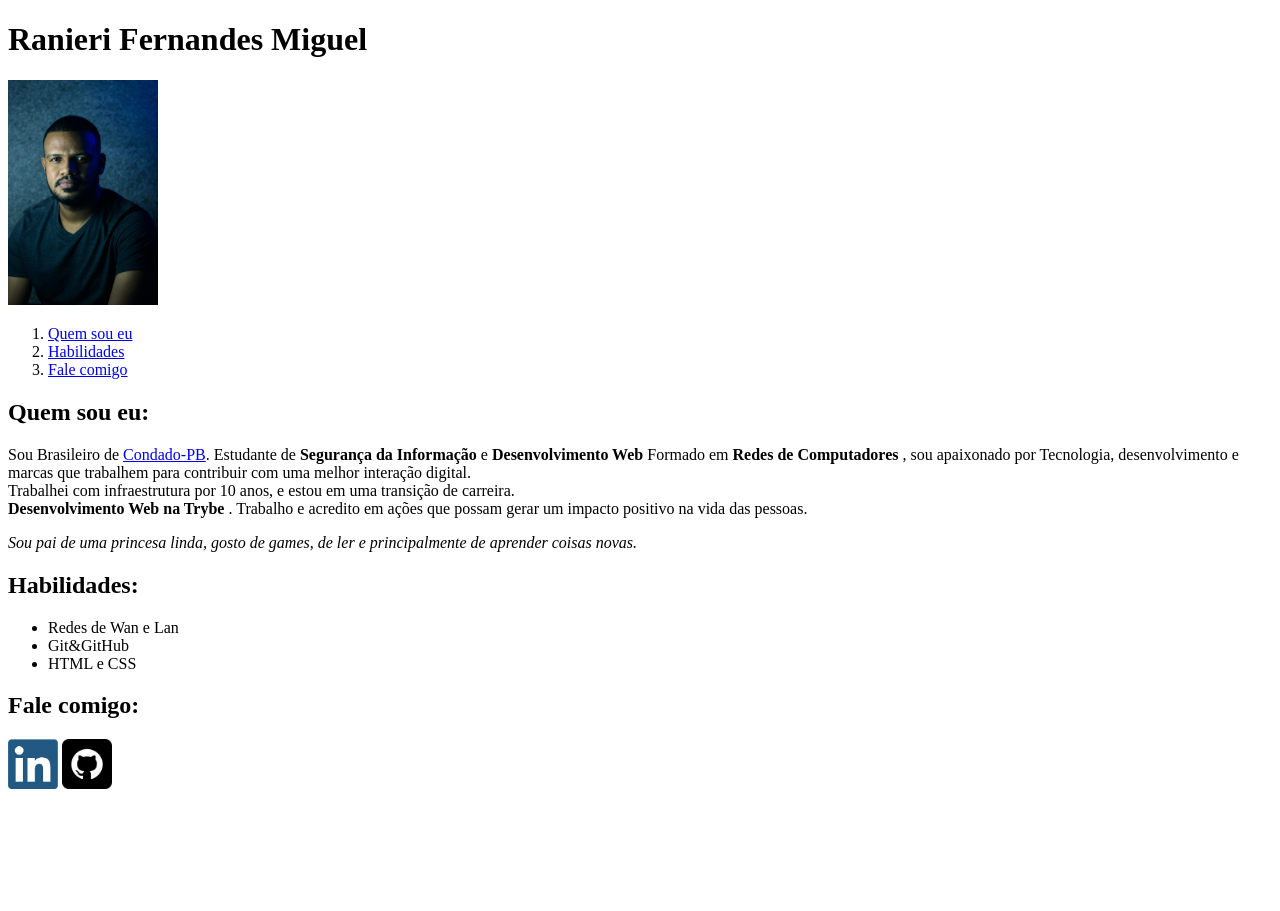
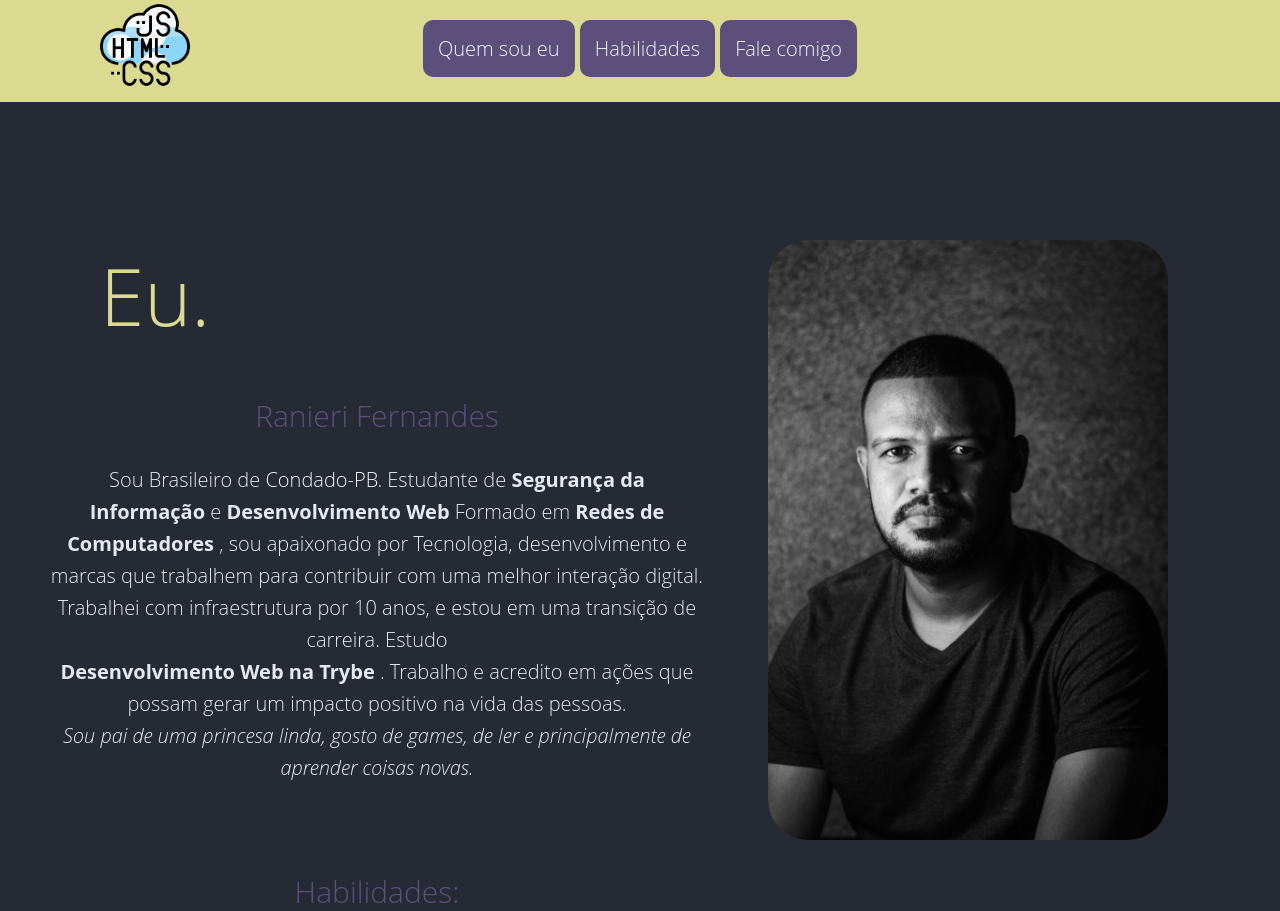
Before and after one commit to ranierirfm/ranierirfm.github.io, a plain HTML site: page index.html in a window 1280 px wide. Shown: the top 911 px of the page. Before the commit the page ends 801 px from the top, so only its background shows below. Drawn offline with Linux system fonts and the light colour scheme.

Commit message:
inicio estilizaçao

```diff
--- a/index.html
+++ b/index.html
@@ -1,43 +1,78 @@
 <!DOCTYPE html>
 <html lang="pt-br">
+
 <head>
     <meta charset="UTF-8">
     <meta http-equiv="X-UA-Compatible" content="IE=edge">
     <meta name="viewport" content="width=device-width, initial-scale=1.0">
     <title>Portifolio Ranieri Fernandes</title>
+    <link rel="stylesheet" type="text/css" href="style.css">
 </head>
+
 <body>
+    <!-- Menu superior -->
+    <nav>
+        <ul class="nav">
 
-    <h1>Ranieri Fernandes Miguel</h1>
+            <li class="menuitem"><a href="#Quem sou eu:">Quem sou eu</a></li>
+            <li class="menuitem"><a href="#Habilidades">Habilidades</a></li>
+            <li class="menuitem"><a href="#Fale comigo">Fale comigo</a></li>
+    </nav>
 
-    <img src="./Imagens/perfil.jpg" width="150px" alt="foto de ranieri">
 
-    <ol>
-        <li><a href="#Quem sou eu:">Quem sou eu</a></li>
-        <li><a href="#Habilidades">Habilidades</a></li>
-        <li><a href="#Fale comigo">Fale comigo</a></li>
-    </ol>
+    <!-- Apresentação com foto -->
+    <div class="Eu">
+        <h1>Eu.</h1>
+    </div>
+    <div class="logo2">
+        <p>
+            <img src="./Imagens/coding.png" width="90" alt="web">
+        </p>
+    </div>
 
-    <h2 id="Quem sou eu:">Quem sou eu:</h2>
+    <div class="foto">
+        <p>
+            <img src="./Imagens/IMG-20220212-WA0030.jpg" width="400" alt="foto de ranieri">
+        </p>
+    </div>
 
+    <div class="quemSouEu">
         <p>
-        Sou Brasileiro de <a href="https://www.google.com/maps/place/Condado,+PB,+58714-000/@-6.9082978,-37.608486,15z/data=!3m1!4b1!4m5!3m4!1s0x7a597a2b6793dfb:0xd632db60469eb726!8m2!3d-6.9104011!4d-37.6005909" target="_blank" >Condado-PB</a>. Estudante de <strong> Segurança da Informação</strong> e <strong> Desenvolvimento Web </strong>
-        Formado em <strong> Redes de Computadores</strong> , sou apaixonado por Tecnologia, desenvolvimento e marcas que trabalhem para contribuir com uma melhor interação digital. <br>Trabalhei com infraestrutura por 10 anos, e estou em uma transição de carreira. <br><strong> Desenvolvimento Web na Trybe</strong> . Trabalho e acredito em ações que possam gerar um impacto positivo na vida das pessoas.
+            <h2 id="Quem sou eu:">Ranieri Fernandes</h2>
+            <br> Sou Brasileiro de <a href="https://www.google.com/maps/place/Condado,+PB,+58714-000/@-6.9082978,-37.608486,15z/data=!3m1!4b1!4m5!3m4!1s0x7a597a2b6793dfb:0xd632db60469eb726!8m2!3d-6.9104011!4d-37.6005909" target="_blank">Condado-PB</a>.
+            Estudante de <strong> Segurança da Informação</strong> e <strong>
+            Desenvolvimento Web </strong> Formado em <strong> Redes de Computadores</strong> , sou apaixonado por Tecnologia, desenvolvimento e marcas que trabalhem para contribuir com uma melhor interação digital. <br>Trabalhei com infraestrutura por
+            10 anos, e estou em uma transição de carreira. Estudo<br><strong> Desenvolvimento Web na Trybe</strong> . Trabalho e acredito em ações que possam gerar um impacto positivo na vida das pessoas.
+            <br>
+            <em>Sou pai de uma princesa linda, gosto de games, de ler e principalmente de aprender coisas novas.</em></p>
+        <br>
+        <div class="habilidades">
+            <h2 id="habilidades:">Habilidades:</h2>
+            <div class="logo1">
+                <p>
+                    <img src="./Imagens/file.png" width="100" alt="habilidades">
                 </p>
-        <p> <em>Sou pai de uma princesa linda, gosto de games, de ler e principalmente de aprender coisas novas.</em></p>
-
-    <h2 id="Habilidades:">Habilidades:</h2>
-
+            </div>
+            <br>
             <ul>
                 <li>Redes de Wan e Lan</li>
                 <li>Git&GitHub</li>
                 <li>HTML e CSS</li>
             </ul>
+            </p>
+        </div>
+    </div>
 
- <h2 id="Fale comigo">Fale comigo:</h2>
+    <!-- Menu Inferior -->
+    <!-- <div class="faleComigo">
+        <footer>
+            <ul>
+                <li>teste1</li>
+                <li>teste2</li>
+                <li>teste3</li>
+            </ul>
+        </footer> -->
+    </div>
+</body>
 
-    <a href="https://www.linkedin.com/in/ranieri-fernandes/" target="_blank"><img src="./Imagens/linkedin.png" width="50px" alt="linkedin"></a>
-    <a href="https://github.com/ranierirfm" target="_blank"><img src="./Imagens/GITHUB-LOGO.png" width="50px" alt="github"></a>
-
-</body>
 </html>
--- /dev/null
+++ b/style.css
@@ -0,0 +1,112 @@
+* {
+    margin: 0;
+    padding: 0;
+}
+
+nav {
+    text-align: center;
+    text-decoration: none;
+    background-color: rgb(218, 218, 144);
+    padding-top: 20px;
+    padding-bottom: 25px;
+}
+
+nav ul li {
+    display: inline-block;
+}
+
+.menuitem {
+    background-color: rgb(92, 79, 123);
+    border-radius: 10px;
+    padding: 15px;
+}
+
+.menuitem:hover {
+    background-color: rgb(104, 88, 140);
+}
+
+a {
+    color: aliceblue;
+    text-decoration: none;
+}
+
+.Eu {
+    position: absolute;
+    color: rgb(218, 218, 144);
+    top: 30%;
+    padding-left: 100px;
+}
+
+.Eu h1 {
+    font-size: 400%;
+    font-weight: 100;
+}
+
+body {
+    font-weight: 100;
+    background-color: #262a34;
+    font-family: "Open Sans", sans-serif;
+    color: rgb(227, 234, 245);
+    font-size: 20px;
+    font-weight: 300px;
+}
+
+.logo2 img {
+    position: absolute;
+    padding-left: 100px;
+    top: 0;
+}
+
+
+/* resolver posicionamento logo1 */
+
+.logo1 img {
+    position: absolute;
+    left: 440px;
+    bottom: 0px;
+}
+
+.foto img {
+    position: absolute;
+    border-radius: 40px;
+    left: 60%;
+    top: 30%;
+}
+
+.quemSouEu {
+    position: absolute;
+    text-align: center;
+    top: 50%;
+    right: 45%;
+    left: 50px;
+    line-height: 32px;
+    padding-bottom: 120px;
+}
+
+.quemSouEu h2 {
+    font-weight: 100;
+    color: rgb(92, 79, 123);
+}
+
+.habilidades {
+    padding-top: 60px;
+    padding-bottom: 120px;
+    position: relative;
+    text-align: center;
+}
+
+
+/* resolver fixação do rodapé */
+
+
+/* footer {
+    position: fixed;
+    margin-top: 80%;
+    bottom: 100%;
+    text-align: center;
+    text-decoration: none;
+    padding-top: 50px;
+    background-color: rgb(218, 218, 144);
+    padding-top: 20px;
+    padding-bottom: 25px;
+} */
```
Also changed, not shown: Imagens/IMG-20220212-WA0030.jpg (added), Imagens/coding.png (added), Imagens/computador-portatil.png (added), Imagens/file.png (added), Imagens/html.png (added), Imagens/imagem-de-fundo.jpg (deleted), Imagens/link.png (added). Lines whose indentation alone changed are shown as unchanged.
